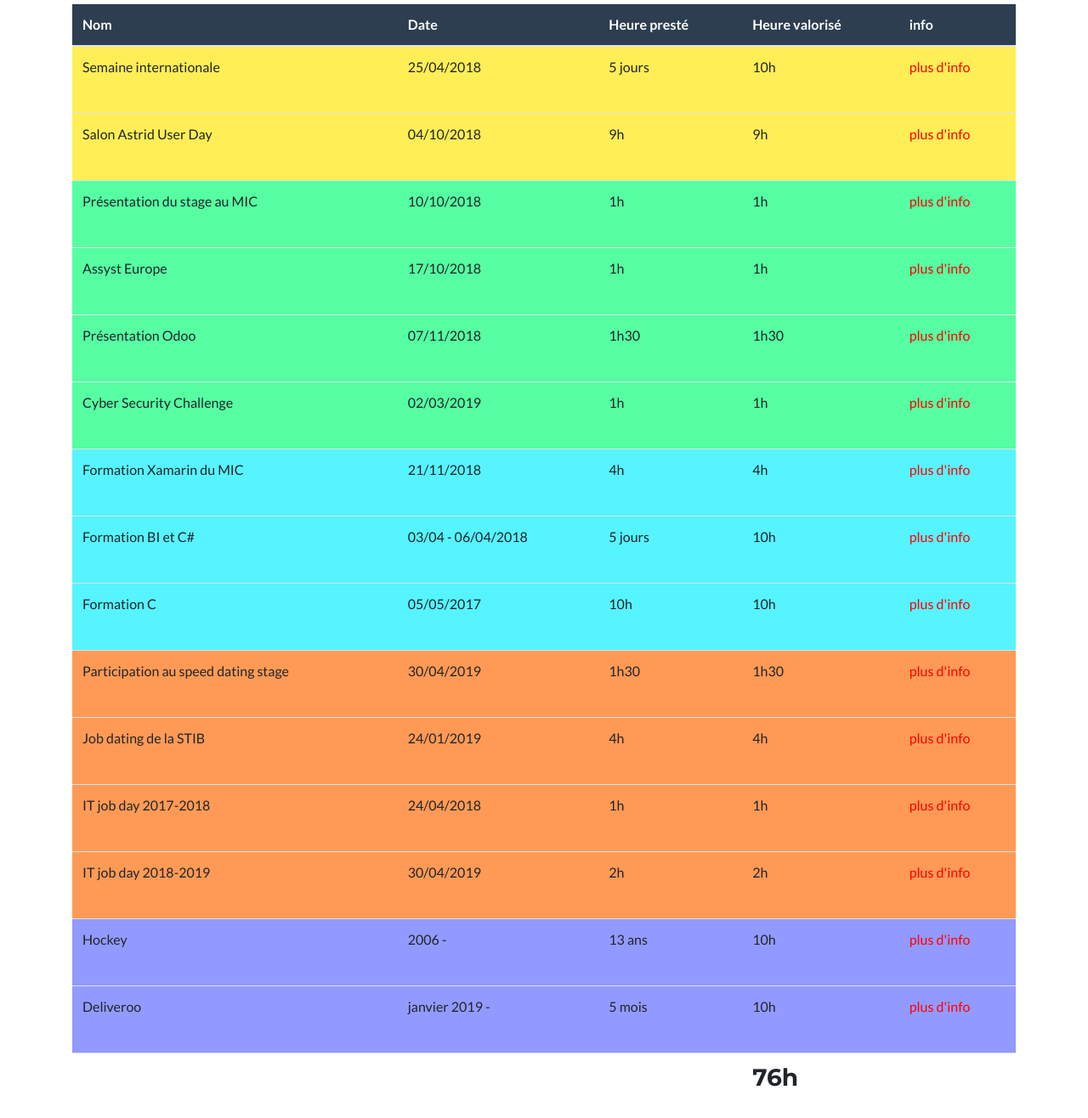
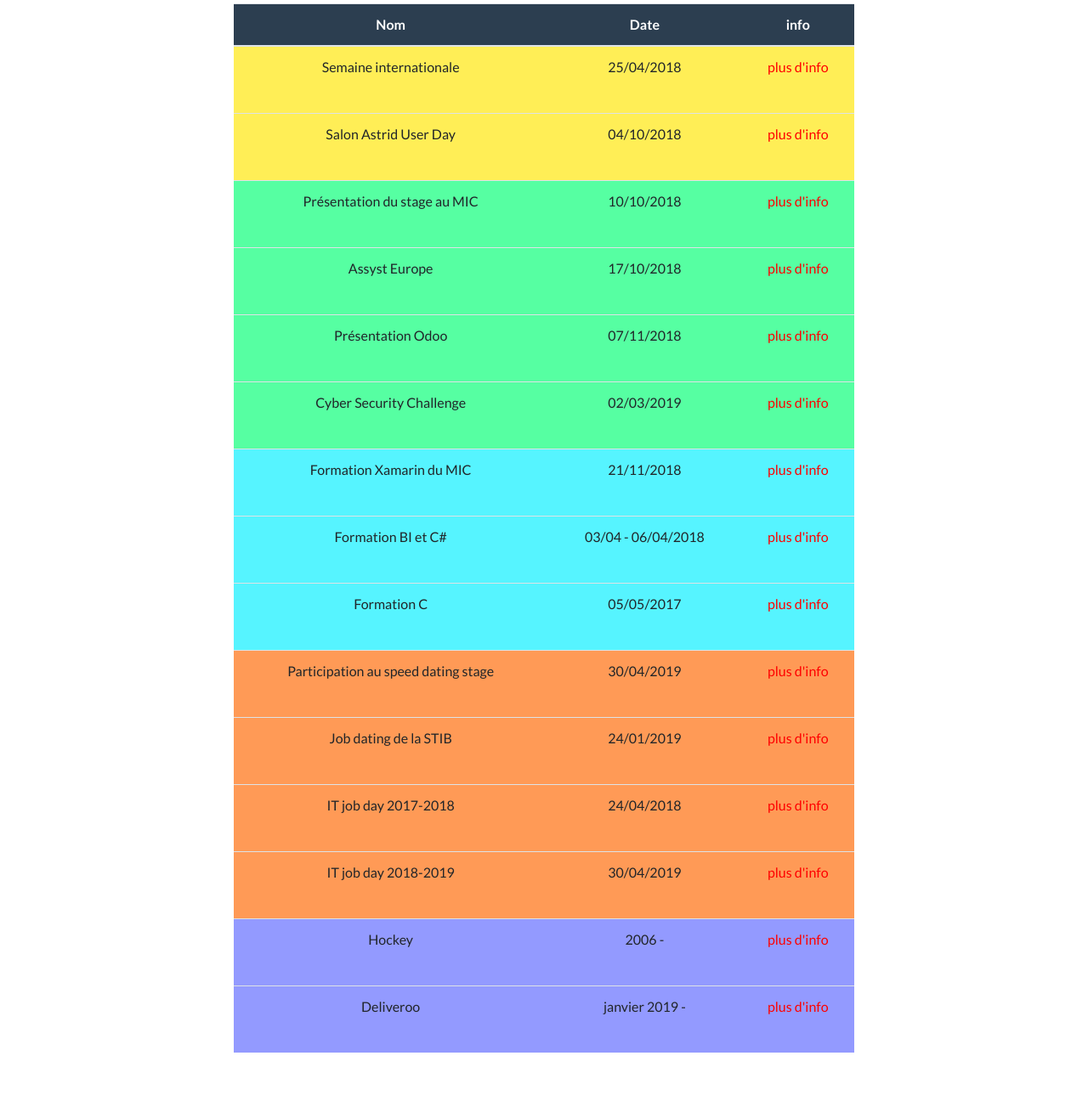
Before and after one commit to sebfoothock/portfolio-website, a plain HTML site: page index.html in a window 1280 px wide. Shown: the part 924-2240 px from the top of the page at 85% size. Drawn offline with Linux system fonts and the light colour scheme.

Commit message:
delete col tab + plus de bande blanche mobile

```diff
--- a/css/freelancer.css
+++ b/css/freelancer.css
@@ -3,6 +3,12 @@
  * Copyright 2013-2019 Start Bootstrap
  * Licensed under MIT (https://github.com/BlackrockDigital/startbootstrap-freelancer/blob/master/LICENSE)
  */
+
+ * {
+  margin: 0;
+  padding: 0;
+  box-sizing: border-box;
+}
 
 html {
   overflow-x: hidden;
--- a/index.html
+++ b/index.html
@@ -73,6 +73,8 @@
   <!-- Portfolio Grid Section  <a class="portfolio-item d-block mx-auto" href="#portfolio-modal-1">-->
   <section class="portfolio" id="portfolio">
     <div class="container">
+      <div class="row justify-content-md-center">
+        <div class="col-md-8 text-center">
       <h2 class="text-center text-uppercase text-secondary mb-0">Portfolio</h2>
       <br>
       <!-- <hr class="star-dark mb-5"> -->
@@ -82,8 +84,6 @@
             <th scope="col">Nom</th>
             <th scope="col">Date</th>
             <!-- <th scope="col">Lieu</th> -->
-            <th scope="col">Heure presté</th>
-            <th scope="col">Heure valorisé</th>
             <th scope="col">info</th>
           </tr>
         </thead>
@@ -92,133 +92,126 @@
             <td>Semaine internationale</td>
             <td>25/04/2018</td>
             <!-- <td>Danemark (Kolding)</td> -->
-            <td>5 jours</td>
-            <td>10h</td>
+<!--             <td>5 jours</td>
+            <td>10h</td> -->
             <td><a class="portfolio-item d-block mx-auto" href="#portfolio-modal-1">plus d'info</a></td>
           </tr>
           <tr id="extérieur">
             <td>Salon Astrid User Day</td>
             <!-- <td>Bruxelles</td> -->
             <td>04/10/2018</td>
-            <td>9h</td>
-            <td>9h</td>
+<!--             <td>9h</td>
+            <td>9h</td> -->
             <td><a class="portfolio-item d-block mx-auto" href="#portfolio-modal-2">plus d'info</a></td>
           </tr>
           <tr id="présentation">
             <td>Présentation du stage au MIC</td>
             <td>10/10/2018</td>
             <!-- <td>EPHEC</td> -->
-            <td>1h</td>
-            <td>1h</td>
+<!--             <td>1h</td>
+            <td>1h</td> -->
             <td><a class="portfolio-item d-block mx-auto" href="#portfolio-modal-3">plus d'info</a></td>
           </tr>
           <tr id="présentation">
             <td>Assyst Europe</td>
             <td>17/10/2018</td>
             <!-- <td>EPHEC</td> -->
-            <td>1h</td>
-            <td>1h</td>
+<!--             <td>1h</td>
+            <td>1h</td> -->
             <td><a class="portfolio-item d-block mx-auto" href="#portfolio-modal-4">plus d'info</a></td>
           </tr>
           <tr id="présentation">
             <td>Présentation Odoo</td>
             <td>07/11/2018</td>
             <!-- <td>EPHEC</td> -->
-            <td>1h30</td>
-            <td>1h30</td>
+<!--             <td>1h30</td>
+            <td>1h30</td> -->
             <td><a class="portfolio-item d-block mx-auto" href="#portfolio-modal-6">plus d'info</a></td>
           </tr>
           <tr id="présentation">
             <td>Cyber Security Challenge</td>
             <td>02/03/2019</td>
             <!-- <td>EPHEC</td> -->
-            <td>1h</td>
-            <td>1h</td>
+<!--             <td>1h</td>
+            <td>1h</td> -->
             <td><a class="portfolio-item d-block mx-auto" href="#portfolio-modal-8">plus d'info</a></td>
           </tr>
           <tr id="formation">
             <td>Formation Xamarin du MIC</td>
             <td>21/11/2018</td>
             <!-- <td>EPHEC</td> -->
-            <td>4h</td>
-            <td>4h</td>
+<!--             <td>4h</td>
+            <td>4h</td> -->
             <td><a class="portfolio-item d-block mx-auto" href="#portfolio-modal-7">plus d'info</a></td>
           </tr>
           <tr id="formation">
             <td>Formation BI et C#</td>
             <td>03/04 - 06/04/2018</td>
             <!-- <td>Technofutur</td> -->
-            <td>5 jours</td>
-            <td>10h</td>
+<!--             <td>5 jours</td>
+            <td>10h</td> -->
             <td><a class="portfolio-item d-block mx-auto" href="#portfolio-modal-5">plus d'info</a></td>
           </tr>
           <tr id="formation">
             <td>Formation C</td>
             <td>05/05/2017</td>
             <!-- <td>MOOC FUN</td> -->
-            <td>10h</td>
-            <td>10h</td>
+<!--             <td>10h</td>
+            <td>10h</td> -->
             <td><a class="portfolio-item d-block mx-auto" href="#portfolio-modal-10">plus d'info</a></td>
           </tr>
           <tr id="job">
             <td>Participation au speed dating stage</td>
             <td>30/04/2019</td>
             <!-- <td>EPHEC</td> -->
-            <td>1h30</td>
-            <td>1h30</td>
+<!--             <td>1h30</td>
+            <td>1h30</td> -->
             <td><a class="portfolio-item d-block mx-auto" href="#portfolio-modal-9">plus d'info</a></td>
           </tr>
           <tr id="job">
             <td>Job dating de la STIB</td>
             <td>24/01/2019</td>
             <!-- <td>STIB</td> -->
-            <td>4h</td>
-            <td>4h</td>
+<!--             <td>4h</td>
+            <td>4h</td> -->
             <td><a class="portfolio-item d-block mx-auto" href="#portfolio-modal-15">plus d'info</a></td>
           </tr>
           <tr id="job">
             <td>IT job day 2017-2018</td>
             <td>24/04/2018</td>
             <!-- <td>EPHEC</td> -->
-            <td>1h</td>
-            <td>1h</td>
+<!--             <td>1h</td>
+            <td>1h</td> -->
             <td><a class="portfolio-item d-block mx-auto" href="#portfolio-modal-11">plus d'info</a></td>
           </tr>
           <tr id="job">
             <td>IT job day 2018-2019</td>
             <td>30/04/2019</td>
             <!-- <td>EPHEC</td> -->
-            <td>2h</td>
-            <td>2h</td>
+<!--             <td>2h</td>
+            <td>2h</td> -->
             <td><a class="portfolio-item d-block mx-auto" href="#portfolio-modal-12">plus d'info</a></td>
           </tr>
           <tr id="soft-skills">
             <td>Hockey</td>
             <td>2006 - </td>
             <!-- <td>Ixelles</td> -->
-            <td>13 ans</td>
-            <td>10h</td>
+<!--             <td>13 ans</td>
+            <td>10h</td> -->
             <td><a class="portfolio-item d-block mx-auto" href="#portfolio-modal-13">plus d'info</a></td>
           </tr>
           <tr id="soft-skills">
             <td>Deliveroo</td>
             <td>janvier 2019 - </td>
             <!-- <td>Bruxelles</td> -->
-            <td>5 mois</td>
-            <td>10h</td>
+<!--             <td>5 mois</td>
+            <td>10h</td> -->
             <td><a class="portfolio-item d-block mx-auto" href="#portfolio-modal-14">plus d'info</a></td>
-          </tr>
-          <tr>
-            <td></td>
-            <td></td>
-            <td></td>
-            <td>
-              <h3>76h</h3>
-            </td>
-            <td></td>
           </tr>
         </tbody>
       </table>
+    </div>
+  </div>
     </div>
   </section>
 
```
